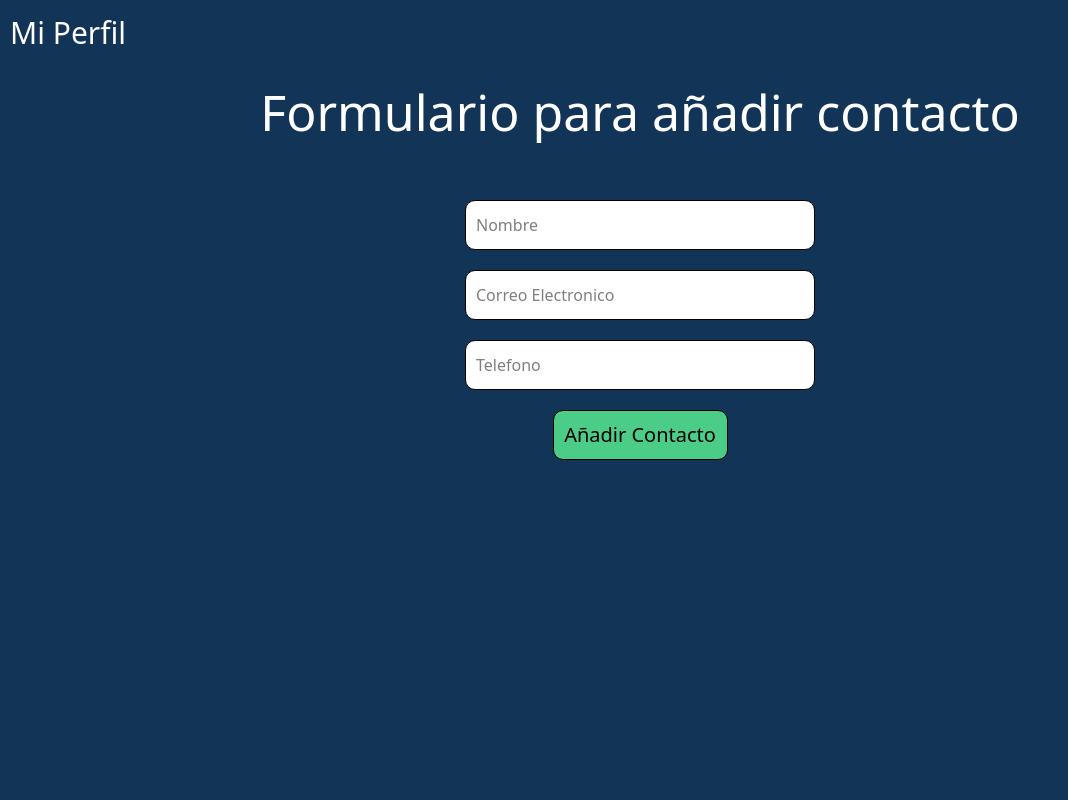
After one commit to Chusneo04/flask-login-contacts-app, a Flask app: a page that uses templates/añadir-contacto.html in a window 1280 px wide. The commit adds this page. Shown: the whole page, without its empty margins (0-1068 px from the left). Run offline with Flask 3, Linux system fonts and the light colour scheme; the visitor is signed in with stand-in values (Sample User, id 1); data that the repository does not hold is empty; some libraries are stand-ins or nearby versions.

Commit message:
Comenzamos la interfaz de contactos y hacemos funcional con estilos la interfaz de añadir contactos

```diff
--- a/app.py
+++ b/app.py
@@ -1,4 +1,4 @@
-from flask import Flask, render_template, request, redirect, url_for, flash
+from flask import Flask, render_template, request, redirect, url_for, flash, json
 from dotenv import load_dotenv
 from flask_mysqldb import MySQL
 from os import getenv
@@ -32,7 +32,7 @@ def load_user(user_id):
     cursor.close()
 
     if user:
-        return User(user[0], user[1], user[2])  # Devuelve una instancia de User
+        return User(user[0], user[1], user[2])
     return None
 
 
@@ -92,9 +92,47 @@ def login():
             flash('Debes rellenar todos los campos')
     return render_template('login.html')
 
-@app.route('/contacts')
+@app.route('/logout')
+@login_required
+def logout():
+    logout_user()
+    return redirect(url_for('raiz'))
+
+
+@app.route('/contacts', methods = ['GET', 'POST'])
+@login_required
 def contacts():
-    return render_template('contactos-usuario.html')
+    id = current_user.id
+    cursor = mysql.connection.cursor()
+    cursor.execute('SELECT * FROM contactos WHERE id_usuario = %s', (id,))
+    contactos = cursor.fetchall()
+    print(contactos)
+    lista_contactos = []
+
+    for contacto in contactos:
+        lista_contactos.append({'nombre': contacto[1], 'correo': contacto[2], 'telefono':contacto[3]})
+
+
+    return render_template('contactos-usuario.html', usuario = current_user, contactos = lista_contactos)
+
+@app.route('/añadir-contacto', methods=['GET', 'POST'])
+@login_required
+def añadir_contacto():
+    if request.method == 'POST':
+        nombre = request.form['nombre']
+        correo = request.form['correo']
+        telefono = request.form['telefono']
+        id_usuario = current_user.id
+
+        cursor = mysql.connection.cursor()
+        cursor.execute('INSERT INTO contactos (nombre, correo, telefono, id_usuario) VALUES (%s, %s, %s, %s)', (nombre, correo, telefono, id_usuario))
+        mysql.connection.commit()
+        flash('Contacto añadido correctamente')
+    return render_template('añadir-contacto.html')
+
+
+
+
 
 if __name__ == '__main__':
     app.run(debug = True)
--- /dev/null
+++ b/templates/añadir-contacto.html
@@ -0,0 +1,32 @@
+<!DOCTYPE html>
+<html lang="en">
+<head>
+    <meta charset="UTF-8">
+    <meta name="viewport" content="width=device-width, initial-scale=1.0">
+    <title>Document</title>
+    <script src="https://unpkg.com/@tailwindcss/browser@4"></script>
+</head>
+<body>
+    {% with messages = get_flashed_messages(with_categories=true) %}
+    <div class="w-full h-[100vh] bg-[#123456] flex flex-col gap-[20px] p-[10px] ">
+        <div class="w-[75%] flex justify-between items-center">
+            <a href="/contacts" class="text-[white] text-[30px]">Mi Perfil</a>
+
+        </div>
+
+        {% for category, message in messages %}
+            <h1 class="{{ category }} text-[white] text-[20px]">{{ message }}</>
+        {% endfor %}
+        <div class="flex flex-col items-center justify-center gap-[50px]">
+            <h1 class="text-[white] text-[50px]">Formulario para añadir contacto</h1>
+            <form method="post" class="flex flex-col gap-[20px] items-center">
+                <input type="text" name="nombre" placeholder="Nombre" class="w-[350px] h-[50px] bg-[white] border-[1px] p-[10px] rounded-[10px]">
+                <input type="email" name="correo" placeholder="Correo Electronico" class="w-[350px] h-[50px] bg-[white] border-[1px] p-[10px] rounded-[10px]">
+                <input type="tel" name="telefono" placeholder="Telefono" class="w-[350px] h-[50px] bg-[white] border-[1px] p-[10px] rounded-[10px]">
+                <button href="/añadir-contacto" class="w-[175px] h-[50px] border-[1px] bg-[#4bcd88] rounded-[10px] text-[20px]">Añadir Contacto</button>
+            </form>
+        </div>
+    </div>
+    {% endwith %}
+</body>
+</html>
```
Also changed, not shown: templates/contactos-usuario.html (+15 -1 lines), templates/index.html (+5 -3 lines).
